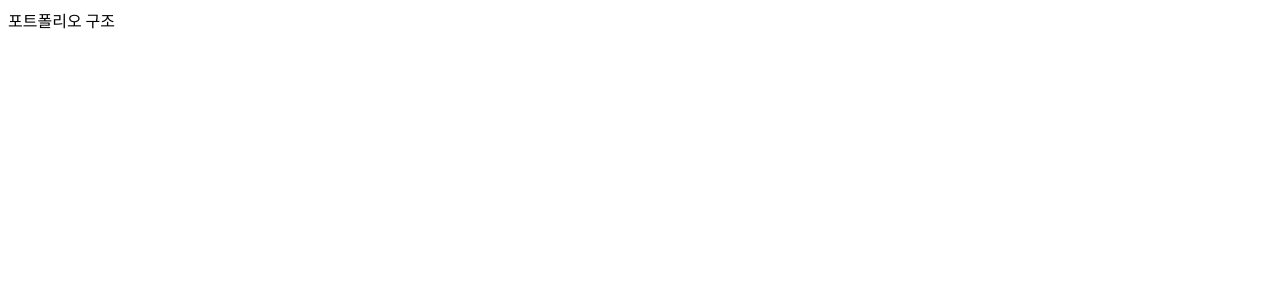
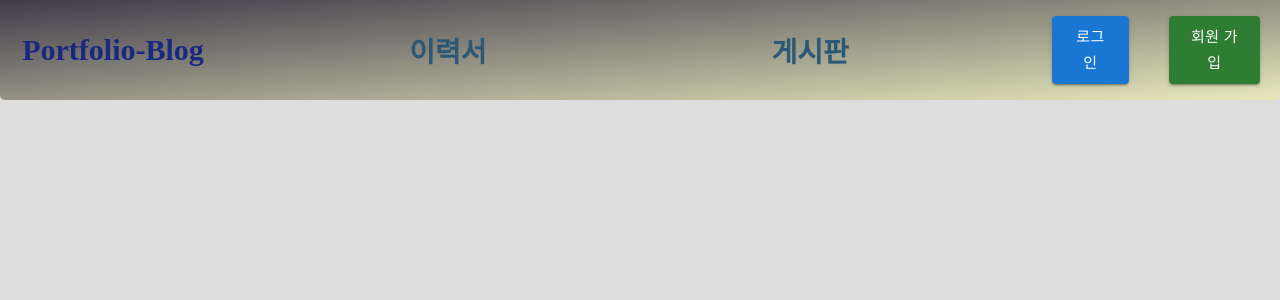
Before and after one commit to jeonghyeonkwon/protfolio-blog, a React (Create React App) app in the folder front-end/: page / in a window 1280 px wide. Shown: the top 300 px of the page. Built offline with nearby package versions, Linux system fonts and the light colour scheme.

Commit message:
프론트 헤더 작업 완료

```diff
--- a/front-end/src/App.css
+++ b/front-end/src/App.css
@@ -0,0 +1,5 @@
+a {
+  color: #000;
+  text-decoration: none;
+  outline: none;
+}
--- a/front-end/src/App.js
+++ b/front-end/src/App.js
@@ -1,7 +1,21 @@
 import "./App.css";
-
+import MainPage from "./pages/MainPage";
+import styled from "styled-components";
+import { Route } from "react-router-dom";
+const AppForm = styled.div`
+  width: 100%;
+  height: 100vh;
+  background-color: #ddd;
+  display: flex;
+  /* align-items: center; */
+  justify-content: center;
+`;
 function App() {
-  return <>포트폴리오 구조</>;
+  return (
+    <AppForm>
+      <Route path={["", "/"]} component={MainPage} />
+    </AppForm>
+  );
 }
 
 export default App;
--- /dev/null
+++ b/front-end/src/components/MenuComponent.jsx
@@ -0,0 +1,40 @@
+import React from "react";
+import styled from "styled-components";
+import { Link } from "react-router-dom";
+const MenuComponentForm = styled.div`
+  width: ${(props) => props.width}%;
+  height: 100%;
+  margin: 20px;
+
+  /* background-color: crimson; */
+
+  font-weight: bold;
+`;
+const Menu = styled.div`
+  display: flex;
+  align-items: center;
+  justify-content: center;
+  font-size: 28px;
+  /* background-color: yellowgreen; */
+  width: 100%;
+  height: 100%;
+
+  & a {
+    color: #2b5876;
+    transition: 0.6s;
+    &:hover {
+      color: #4e4376;
+    }
+  }
+`;
+function MenuComponent({ title, path, width }) {
+  return (
+    <MenuComponentForm width={width}>
+      <Menu>
+        <Link>{title}</Link>
+      </Menu>
+    </MenuComponentForm>
+  );
+}
+
+export default MenuComponent;
--- /dev/null
+++ b/front-end/src/containers/HeaderContainers.jsx
@@ -0,0 +1,80 @@
+import React, { useState } from "react";
+import styled from "styled-components";
+import { Button } from "@mui/material";
+import MenuComponent from "../components/MenuComponent";
+const HeaderContainersForm = styled.div`
+  margin: 0;
+  width: 100%;
+  background: linear-gradient(to bottom right, #403b4a, #e7e9bb);
+  border-radius: 0 0 5px 5px;
+  height: 100px;
+  display: flex;
+`;
+const MainTitleForm = styled.div`
+  cursor: pointer;
+  margin: 20px;
+  width: 15%;
+`;
+const MainTitle = styled.div`
+  font-size: 30px;
+  width: 100%;
+  height: 100%;
+  font-weight: bold;
+
+  color: #1a2980;
+  display: flex;
+  align-items: center;
+  justify-content: center;
+  &:hover {
+    color: black;
+    transition: 0.6s;
+  }
+`;
+const MenuForm = styled.div`
+  /* background-color: aqua; */
+  width: 65%;
+  display: flex;
+  justify-content: center;
+  align-items: center;
+`;
+const AuthForm = styled.div`
+  width: 20%;
+  display: flex;
+  align-items: center;
+  justify-content: center;
+  & > button {
+    margin: 20px;
+  }
+`;
+function HeaderContainers(props) {
+  const [menu, setMenu] = useState([
+    { menuTitle: "이력서", path: "/" },
+    { menuTitle: "게시판", path: "/" },
+  ]);
+  return (
+    <HeaderContainersForm>
+      <MainTitleForm>
+        <MainTitle>Portfolio-Blog</MainTitle>
+      </MainTitleForm>
+      <MenuForm>
+        {menu.map((data) => (
+          <MenuComponent
+            title={data.menuTitle}
+            path={data.path}
+            width={100 / menu.length - 10}
+          />
+        ))}
+      </MenuForm>
+      <AuthForm>
+        <Button variant="contained" size="large">
+          로그인
+        </Button>
+        <Button variant="contained" color="success" size="large">
+          회원 가입
+        </Button>
+      </AuthForm>
+    </HeaderContainersForm>
+  );
+}
+
+export default HeaderContainers;
--- a/front-end/src/index.css
+++ b/front-end/src/index.css
@@ -0,0 +1,3 @@
+* {
+  margin: 0;
+}
--- /dev/null
+++ b/front-end/src/pages/MainPage.jsx
@@ -0,0 +1,11 @@
+import React from "react";
+import HeaderContainer from "../containers/HeaderContainers";
+function MainPage(props) {
+  return (
+    <>
+      <HeaderContainer></HeaderContainer>
+    </>
+  );
+}
+
+export default MainPage;
```
Also changed, not shown: front-end/package.json (+13 -0 lines), front-end/src/index.js (+9 -8 lines), 1 other file (tests, documents, lock files or other folders).
